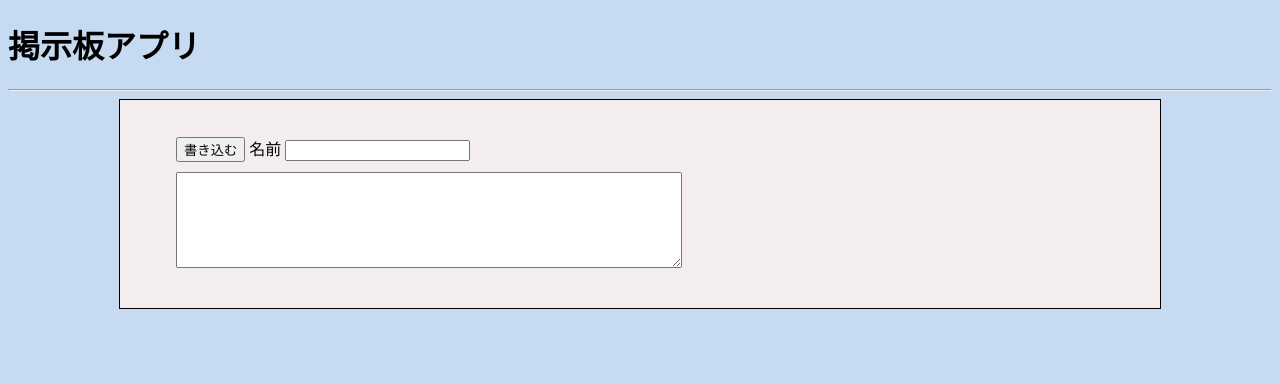
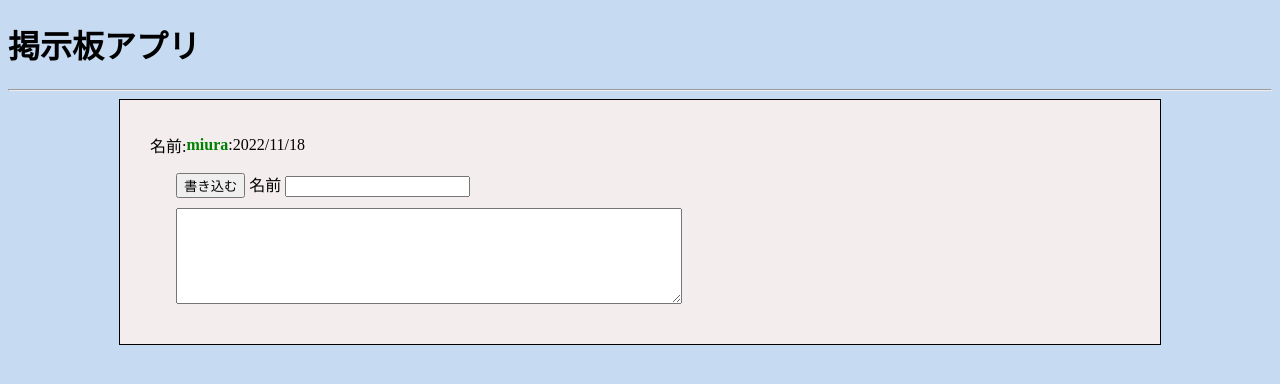
Before and after one commit to kouji2004/php_application, a PHP site: page / in a window 1280 px wide. Shown: the top 384 px of the page. Run offline with PHP 8.4, Linux system fonts and the light colour scheme.

Commit message:
書き込みをしたら上に表示

```diff
--- a/index.php
+++ b/index.php
@@ -13,6 +13,17 @@
   <h1>掲示板アプリ</h1>
   <hr>
   <div class="boardWrapper">
+    <section>
+      <article>
+        <div class="wrapper">
+          <div class="nameArea">
+            <span>名前:</span>
+            <p class="username">miura</p>
+            <time>:2022/11/18</time>
+          </div>
+        </div>
+      </article>
+    </section>
     <form class="formWrapper">
       <div>
         <input type="submit" value="書き込む">
```
